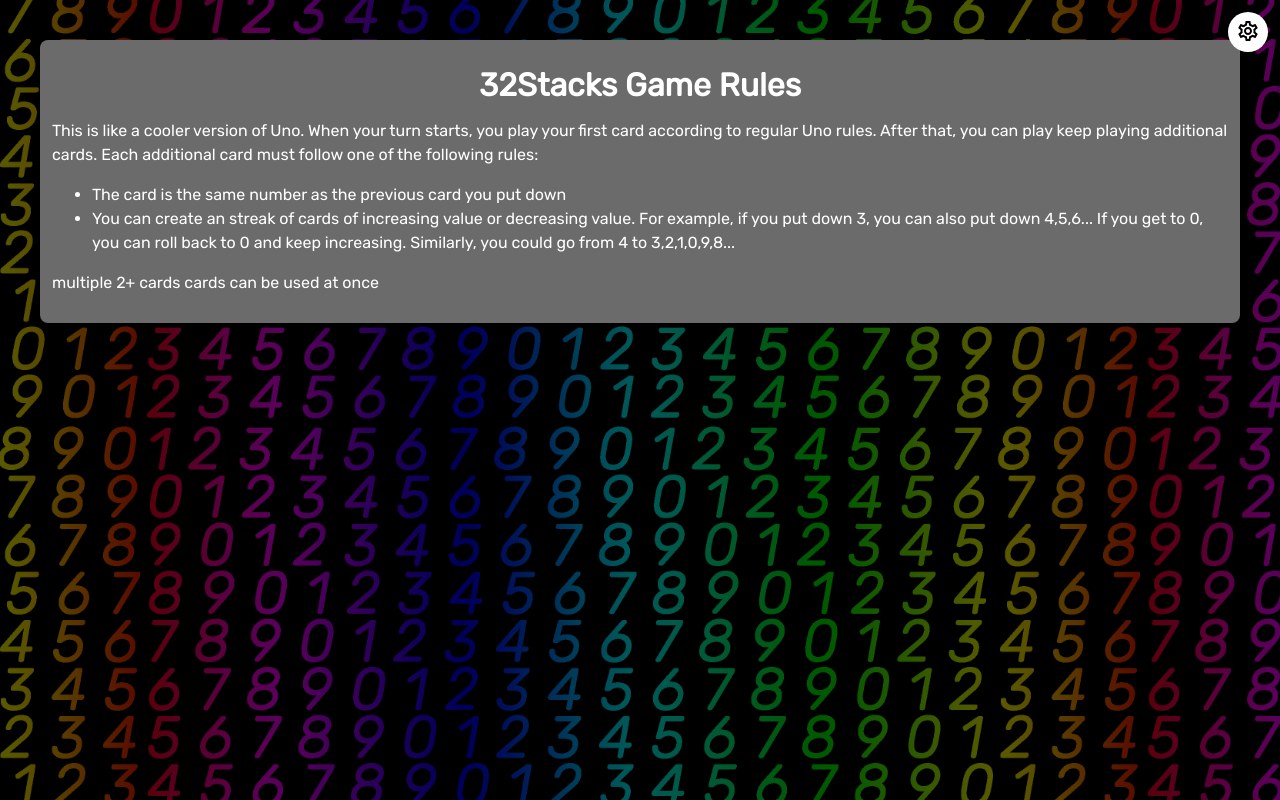
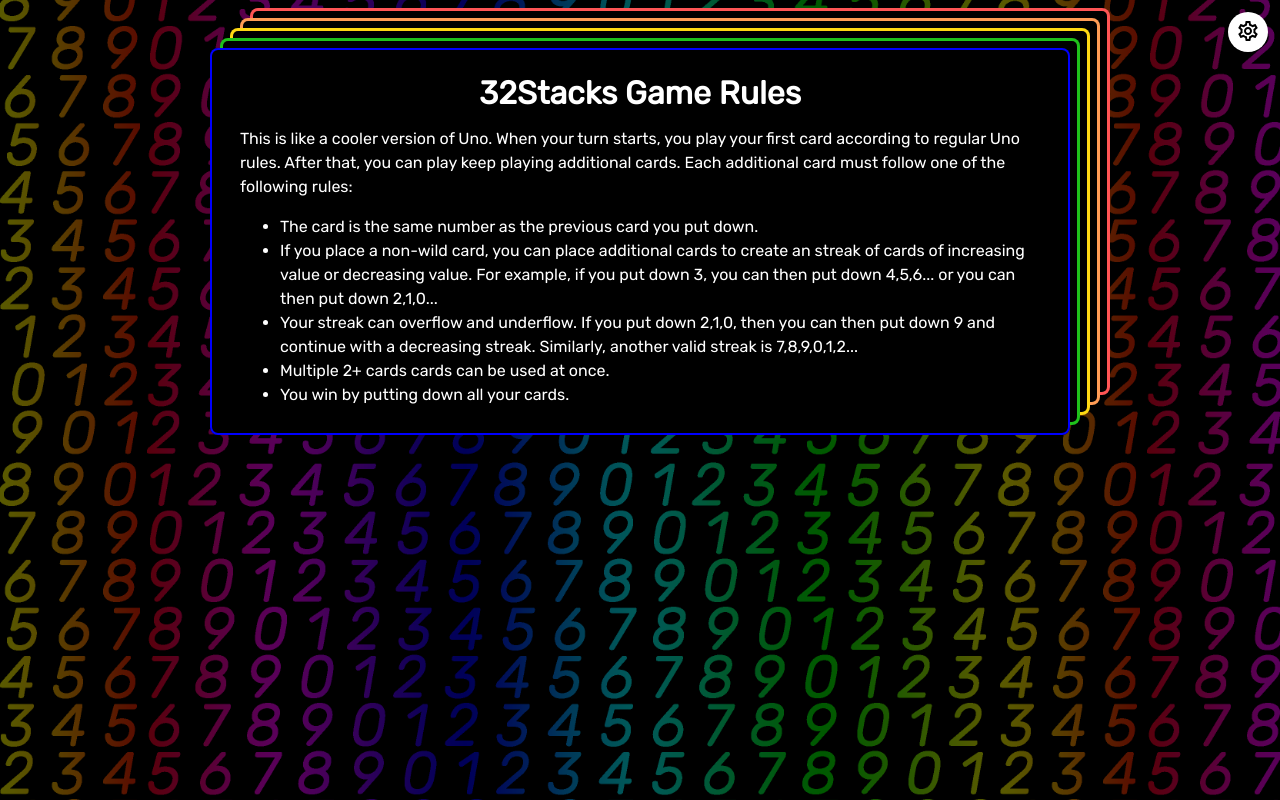
Before and after one commit to EricNavar/32-stacks, a React (Create React App) app: page /rules in a window 1280 px wide. Built offline with nearby package versions, Linux system fonts and the light colour scheme.

Commit message:
redesign rules page

```diff
--- a/src/GameRules.js
+++ b/src/GameRules.js
@@ -2,12 +2,19 @@ import React from 'react';
 import styled from 'styled-components';
 
 const GameRulesMain = styled.main`
-  margin: 2.5rem;
   line-height: 1.5rem;
   border-radius: 8px;
-  background-color: #6b6b6b;
+  background-color: black;
+  box-shadow: blue 0px 0px 0px 2px inset, rgb(0, 0, 0) 10px -10px 0px -3px, rgb(31, 193, 27) 10px -10px, rgb(0, 0, 0) 20px -20px 0px -3px, rgb(255, 217, 19) 20px -20px, rgb(0, 0, 0) 30px -30px 0px -3px, rgb(255, 156, 85) 30px -30px, rgb(0, 0, 0) 40px -40px 0px -3px, rgb(255, 85, 85) 40px -40px;
   color: white;
-  padding: 12px;
+  padding-top: 12px;
+  padding-bottom: 12px;
+  padding-left: 30px;
+  padding-right: 30px;
+  max-width: 800px;
+  margin-top: 3rem;
+  margin-left: auto;
+  margin-right: auto;
 `;
 
 const Title = styled.h1`
@@ -26,15 +33,21 @@ function GameRules() {
       </p>
       <ul>
         <li>
-          The card is the same number as the previous card you put down
+          The card is the same number as the previous card you put down.
         </li>
         <li>
-          You can create an streak of cards of increasing value or decreasing value. For example, if you put down 3, you can also put down 4,5,6... If you get to 0, you can roll back to 0 and keep increasing. Similarly, you could go from 4 to 3,2,1,0,9,8...
+          If you place a non-wild card, you can place additional cards to create an streak of cards of increasing value or decreasing value. For example, if you put down 3, you can then put down 4,5,6... or you can then put down 2,1,0...
+        </li>
+        <li>
+          Your streak can overflow and underflow. If you put down 2,1,0, then you can then put down 9 and continue with a decreasing streak. Similarly, another valid streak is 7,8,9,0,1,2...
+        </li>
+        <li>
+          Multiple 2+ cards cards can be used at once.
+        </li>
+        <li>
+          You win by putting down all your cards.
         </li>
       </ul>
-      <p>
-        multiple 2+ cards cards can be used at once
-      </p>
     </GameRulesMain>
   );
 }
```
